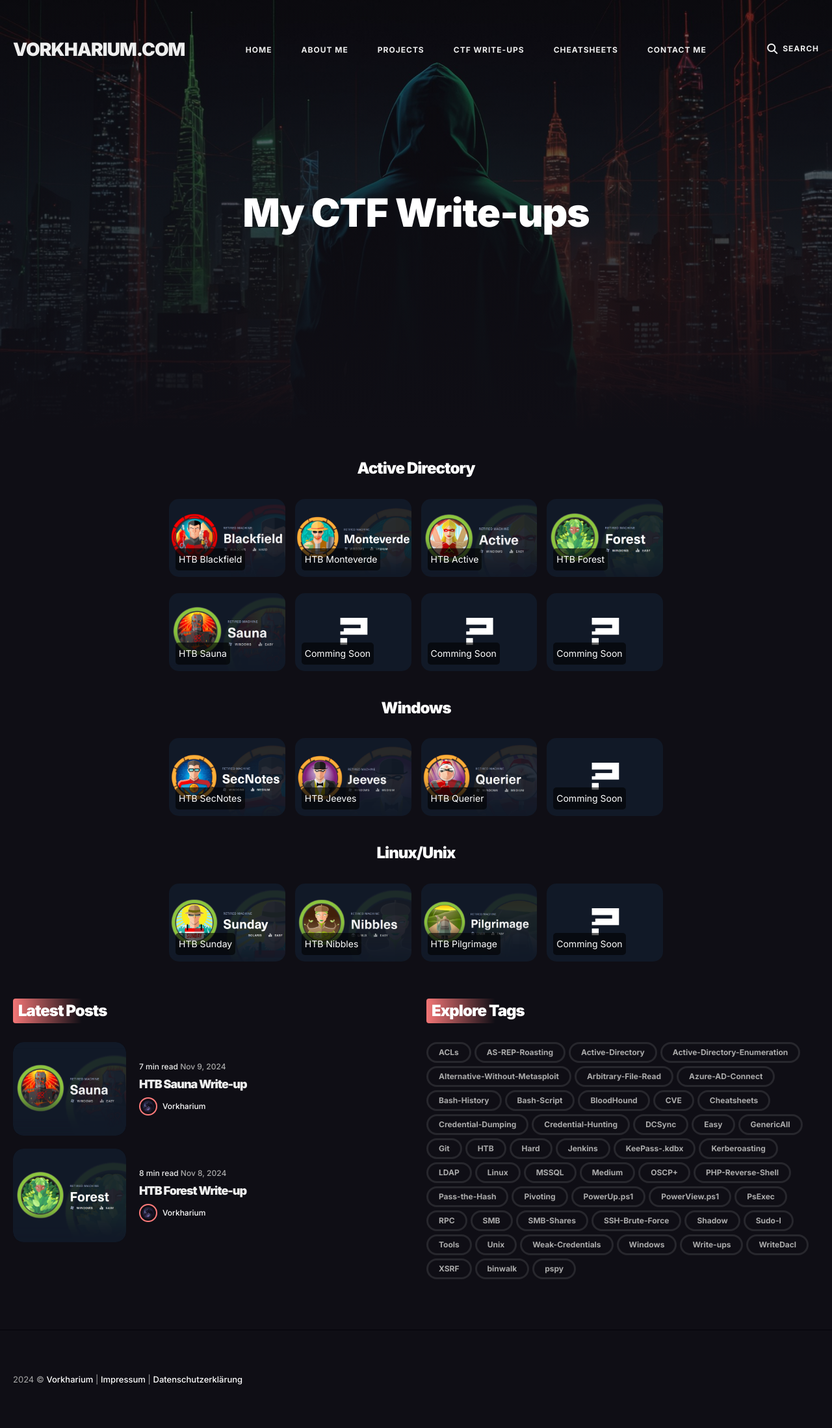
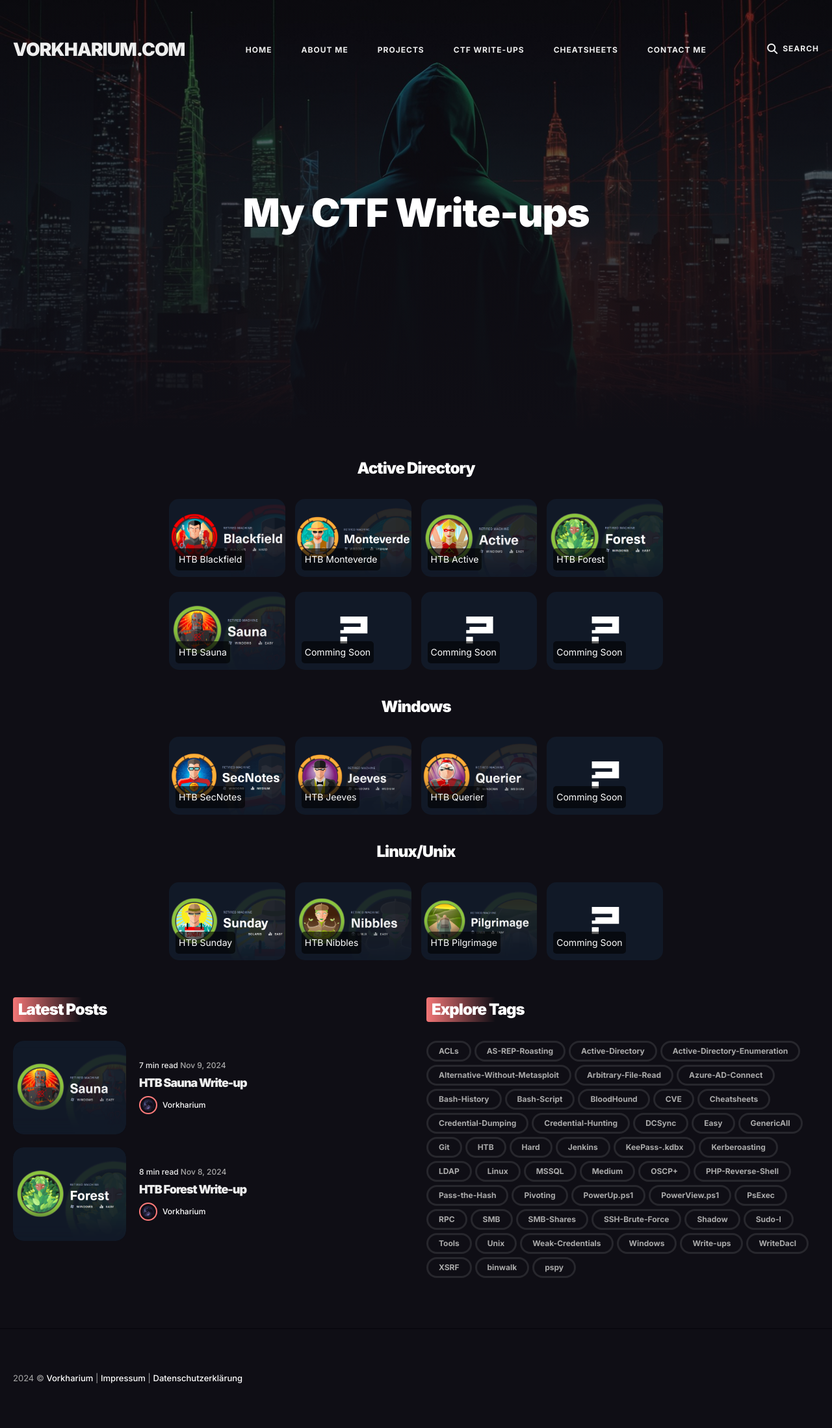
Before and after one commit to Vorkharium/vorkharium.github.io, a Jekyll site: the page built from _pages/write-ups.md, in a window 1280 px wide. Shown: the whole page at 65% size. Built offline with Jekyll 4.4.1, drawn with Linux system fonts in a browser that asks for light colours.

Commit message:
Update write-ups.md

```diff
--- a/_pages/write-ups.md
+++ b/_pages/write-ups.md
@@ -59,7 +59,7 @@ image: '/images/01.jpg'
     </div>
 </div>
 
-<div style="height: 10px;"></div>
+<div style="height: 8px;"></div>
 
 <div style="display: flex; justify-content: center; gap: 15px; margin-top: 15px;">
     <div style="position: relative; display: inline-block;">
```
